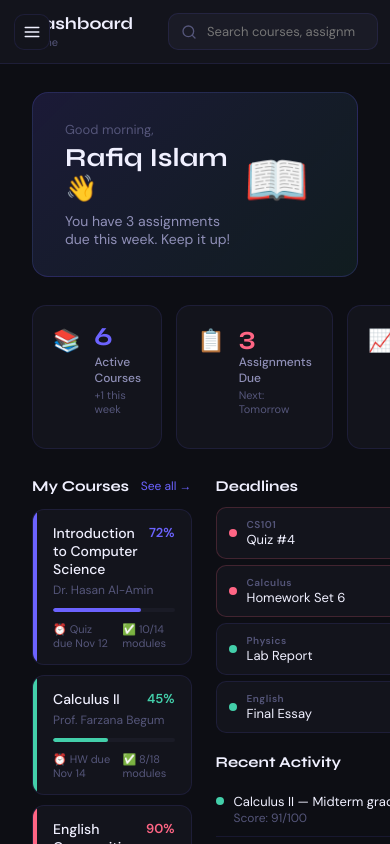
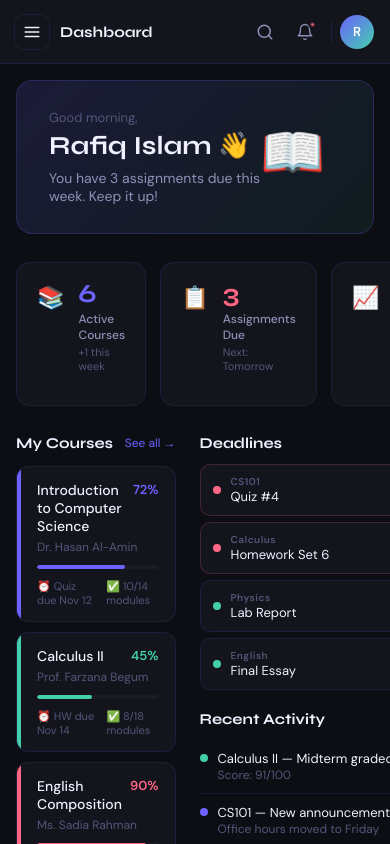
Before and after one commit to raonokmatabber/aureeon-lms, a Next.js app: page /dashboard in a window 390 px wide. Built offline with nearby package versions, Linux system fonts and the light colour scheme.

Commit message:
fix mobile responsive

```diff
--- a/src/app/dashboard/page.tsx
+++ b/src/app/dashboard/page.tsx
@@ -135,6 +135,13 @@
 
         </div>
       </div>
+      <style>{`
+        @media (max-width: 768px) {
+          .stats-grid { grid-template-columns: 1fr 1fr !important; }
+          .main-grid { grid-template-columns: 1fr !important; }
+          .welcome-banner { flex-direction: column !important; }
+        }
+      `}</style>
     </div>
   )
 }
--- a/src/app/globals.css
+++ b/src/app/globals.css
@@ -59,3 +59,9 @@
   50% { transform: translateY(-6px); }
 }
 .float { animation: float 4s ease-in-out infinite; }
+/* Mobile responsive */
+@media (max-width: 768px) {
+  main {
+    padding: 16px !important;
+  }
+}
--- a/src/components/layout/Topbar.tsx
+++ b/src/components/layout/Topbar.tsx
@@ -1,5 +1,5 @@
 'use client'
-import { useState } from 'react'
+import { useState, useEffect } from 'react'
 import { usePathname } from 'next/navigation'
 
 const titles: Record<string, string> = {
@@ -15,39 +15,44 @@
   const pathname = usePathname()
   const [q, setQ] = useState('')
   const [focused, setFocused] = useState(false)
+  const [isMobile, setIsMobile] = useState(false)
   const title = titles[pathname] ?? 'Aureeon LMS'
 
+  useEffect(() => {
+    const check = () => setIsMobile(window.innerWidth < 768)
+    check()
+    window.addEventListener('resize', check)
+    return () => window.removeEventListener('resize', check)
+  }, [])
+
   return (
-    <header style={{ height: 64, borderBottom: '1px solid var(--border-subtle)', display: 'flex', alignItems: 'center', padding: '0 28px', gap: 20, background: 'var(--bg-surface)', flexShrink: 0 }}>
+    <header style={{ height: 64, borderBottom: '1px solid var(--border-subtle)', display: 'flex', alignItems: 'center', padding: isMobile ? '0 16px 0 60px' : '0 28px', gap: 16, background: 'var(--bg-surface)', flexShrink: 0 }}>
 
       {/* Title */}
-      <div style={{ display: 'flex', flexDirection: 'column', minWidth: 120 }}>
-        <span style={{ fontFamily: 'var(--font-display)', fontSize: 17, fontWeight: 700, color: 'var(--text-primary)', lineHeight: 1.2 }}>
-          {title}
-        </span>
-        <span style={{ fontSize: 11, color: 'var(--text-muted)' }}>
-          Home {pathname !== '/dashboard' && `/ ${title}`}
-        </span>
+      <div style={{ display: 'flex', flexDirection: 'column', minWidth: 80 }}>
+        <span style={{ fontFamily: 'var(--font-display)', fontSize: isMobile ? 15 : 17, fontWeight: 700, color: 'var(--text-primary)', lineHeight: 1.2 }}>{title}</span>
+        {!isMobile && <span style={{ fontSize: 11, color: 'var(--text-muted)' }}>Home {pathname !== '/dashboard' && `/ ${title}`}</span>}
       </div>
 
-      {/* Search */}
-      <div style={{ flex: 1, maxWidth: 380, display: 'flex', alignItems: 'center', background: 'var(--bg-elevated)', border: `1px solid ${focused ? 'var(--brand-primary)' : 'var(--border-subtle)'}`, borderRadius: 10, padding: '0 12px', boxShadow: focused ? '0 0 0 3px rgba(108,99,255,0.1)' : 'none', transition: 'border-color 0.2s, box-shadow 0.2s' }}>
-        <svg width="16" height="16" viewBox="0 0 24 24" fill="none" stroke="var(--text-muted)" strokeWidth="2" strokeLinecap="round" strokeLinejoin="round" style={{ flexShrink: 0 }}>
-          <circle cx="11" cy="11" r="8"/><line x1="21" y1="21" x2="16.65" y2="16.65"/>
-        </svg>
-        <input
-          value={q}
-          onChange={e => setQ(e.target.value)}
-          onFocus={() => setFocused(true)}
-          onBlur={() => setFocused(false)}
-          placeholder="Search courses, assignments..."
-          style={{ flex: 1, border: 'none', background: 'transparent', color: 'var(--text-primary)', fontFamily: 'var(--font-body)', fontSize: 13, padding: '9px 10px', outline: 'none' }}
-        />
-      </div>
+      {/* Search — hide on mobile */}
+      {!isMobile && (
+        <div style={{ flex: 1, maxWidth: 380, display: 'flex', alignItems: 'center', background: 'var(--bg-elevated)', border: `1px solid ${focused ? 'var(--brand-primary)' : 'var(--border-subtle)'}`, borderRadius: 10, padding: '0 12px', boxShadow: focused ? '0 0 0 3px rgba(108,99,255,0.1)' : 'none', transition: 'border-color 0.2s, box-shadow 0.2s' }}>
+          <svg width="16" height="16" viewBox="0 0 24 24" fill="none" stroke="var(--text-muted)" strokeWidth="2" strokeLinecap="round" strokeLinejoin="round" style={{ flexShrink: 0 }}>
+            <circle cx="11" cy="11" r="8"/><line x1="21" y1="21" x2="16.65" y2="16.65"/>
+          </svg>
+          <input value={q} onChange={e => setQ(e.target.value)} onFocus={() => setFocused(true)} onBlur={() => setFocused(false)} placeholder="Search courses, assignments..." style={{ flex: 1, border: 'none', background: 'transparent', color: 'var(--text-primary)', fontFamily: 'var(--font-body)', fontSize: 13, padding: '9px 10px', outline: 'none' }} />
+        </div>
+      )}
 
       {/* Right actions */}
       <div style={{ display: 'flex', alignItems: 'center', gap: 4, marginLeft: 'auto' }}>
-        {/* Bell */}
+        {isMobile && (
+          <button style={{ width: 36, height: 36, borderRadius: 10, border: 'none', background: 'transparent', color: 'var(--text-secondary)', cursor: 'pointer', display: 'flex', alignItems: 'center', justifyContent: 'center' }}>
+            <svg width="18" height="18" viewBox="0 0 24 24" fill="none" stroke="currentColor" strokeWidth="2" strokeLinecap="round" strokeLinejoin="round">
+              <circle cx="11" cy="11" r="8"/><line x1="21" y1="21" x2="16.65" y2="16.65"/>
+            </svg>
+          </button>
+        )}
         <button style={{ width: 36, height: 36, borderRadius: 10, border: 'none', background: 'transparent', color: 'var(--text-secondary)', cursor: 'pointer', display: 'flex', alignItems: 'center', justifyContent: 'center', position: 'relative' }}>
           <svg width="18" height="18" viewBox="0 0 24 24" fill="none" stroke="currentColor" strokeWidth="1.8" strokeLinecap="round" strokeLinejoin="round">
             <path d="M18 8A6 6 0 006 8c0 7-3 9-3 9h18s-3-2-3-9"/>
@@ -55,14 +60,8 @@
           </svg>
           <span className="pulse-dot" style={{ position: 'absolute', top: 7, right: 7, width: 7, height: 7, borderRadius: '50%', background: 'var(--brand-secondary)', border: '2px solid var(--bg-surface)' }} />
         </button>
-
-        {/* Divider */}
         <div style={{ width: 1, height: 24, background: 'var(--border-subtle)', margin: '0 4px' }} />
-
-        {/* Avatar */}
-        <div style={{ width: 34, height: 34, borderRadius: '50%', background: 'linear-gradient(135deg,#6C63FF,#43CFAA)', display: 'flex', alignItems: 'center', justifyContent: 'center', fontSize: 13, fontWeight: 700, color: '#fff', cursor: 'pointer' }}>
-          R
-        </div>
+        <div style={{ width: 34, height: 34, borderRadius: '50%', background: 'linear-gradient(135deg,#6C63FF,#43CFAA)', display: 'flex', alignItems: 'center', justifyContent: 'center', fontSize: 13, fontWeight: 700, color: '#fff', cursor: 'pointer' }}>R</div>
       </div>
     </header>
   )
```
